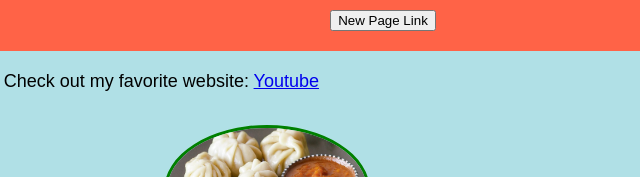
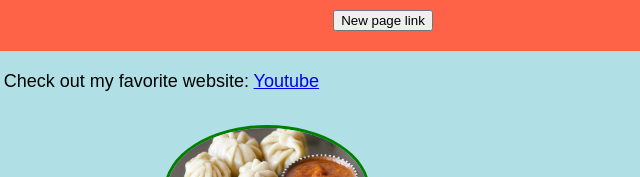
Before and after one commit to merinaraj/index, a plain HTML site: page index.html in a window 1280 px wide. Shown: the part 235-412 px from the top of the page, 257-897 px from the left. Drawn offline with Linux system fonts and the light colour scheme.

Commit message:
Update index.html

```diff
--- a/index.html
+++ b/index.html
@@ -100,9 +100,9 @@ div.mycontainer div {
   Name: John Doe
   Age:25
   Location: Kansas City
-  </pre>
-<a href = “test.html” style = “color:black”; target = “_blank”;>
-<button>New Page Link</button></a>
+ </pre>
+<a href="test.html" style = "color:black"; target="_blank";>
+	<button>New page link</button></a>
 </header>
 <section class="about">
   <p>Check out my favorite website:
```
